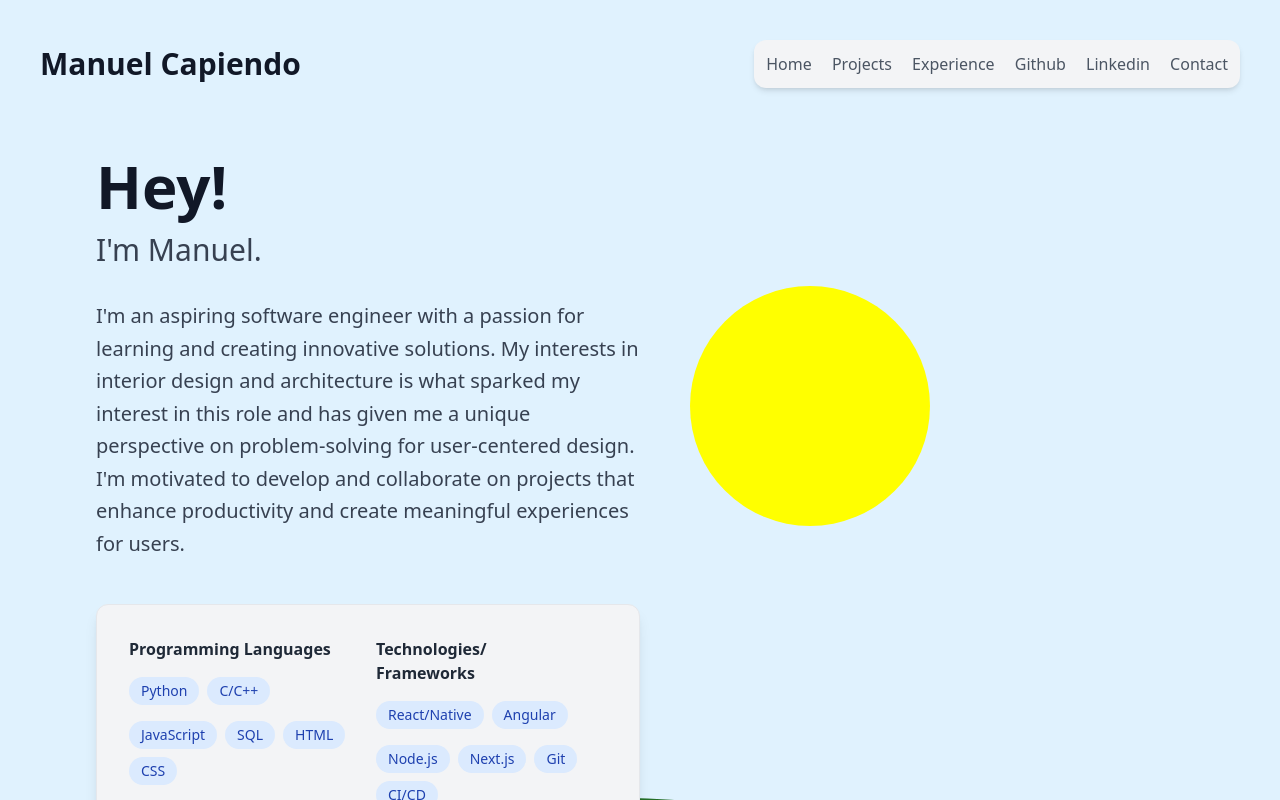
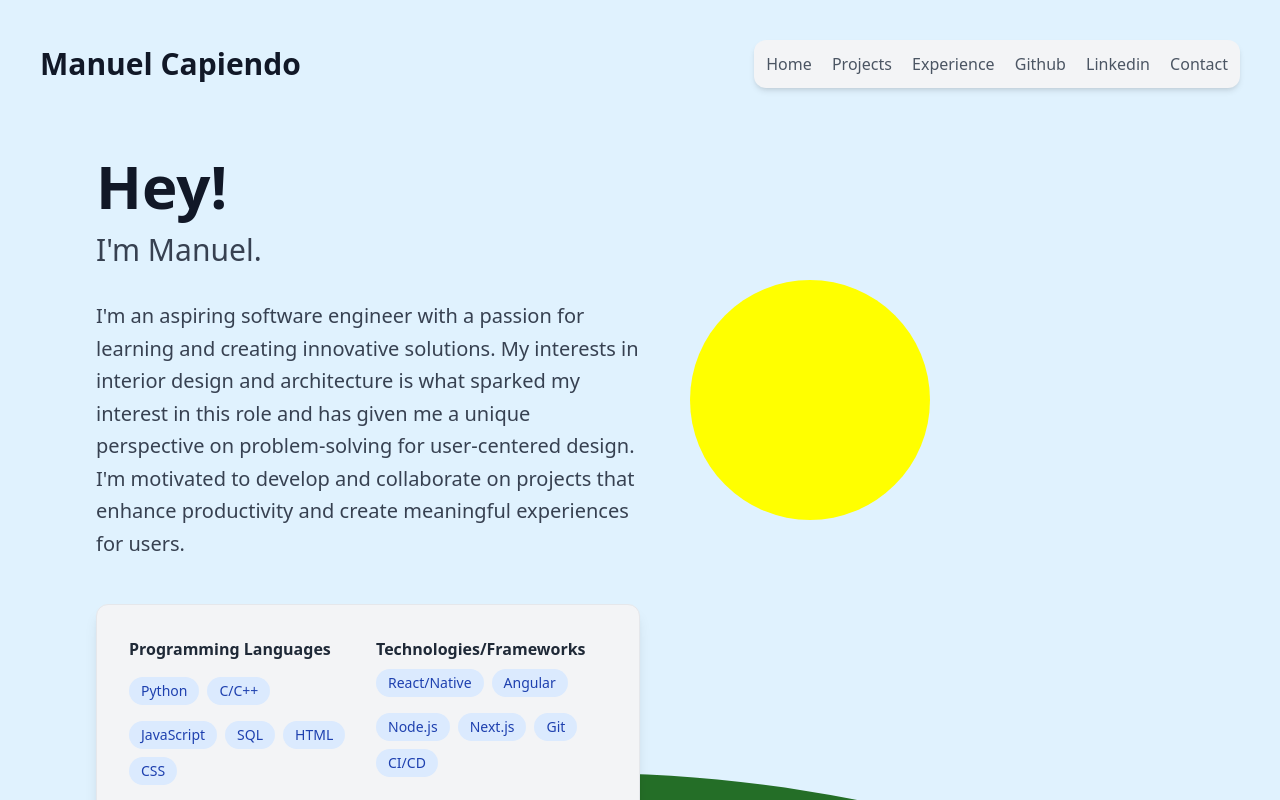
Before and after one commit to mgcapiendo/ProfessionalSite, a Next.js app: page / in a window 1280 px wide. Shown: the top 800 px of the page. Built offline with nearby package versions, Linux system fonts and the light colour scheme.

Commit message:
formatting on home page

```diff
--- a/src/app/experience/page.jsx
+++ b/src/app/experience/page.jsx
@@ -96,7 +96,7 @@ const experience = () => {
 
            <div className="grid grid-cols-1 lg:grid-cols-12 gap-4 sm:gap-6 w-full">
                <div className="lg:col-span-4 custom-bg px-4 sm:px-6 md:px-12 lg:px-16 py-8 sm:py-12 rounded-2xl flex flex-col h-auto bg-gray-100 shadow-lg bg-black/20 border border-white/10">
-                   <h2 className="text-xl sm:text-2xl font-bold mb-4">Naval Reserve Officier Training Corps: Midshipman | Summer 2021 - May 2023</h2>
+                   <h2 className="text-xl sm:text-2xl font-bold mb-4">Naval Reserve Officer Training Corps: Midshipman | Summer 2021 - May 2023</h2>
                    <div className="space-y-4">
                        <p className="text-black-300"> Cultivated advanced leadership skills through comprehensive military training, successfully completing rigorous physical and
                        academic performance assessments. </p>
--- a/src/app/page.js
+++ b/src/app/page.js
@@ -295,8 +295,7 @@ export default function Home() {
                     </div>
 
                     <div>
-                      <h3 className="font-semibold text-gray-800">Technologies/</h3>
-                      <h3 className="font-semibold mb-2 text-gray-800">Frameworks</h3>
+                      <h3 className="font-semibold text-gray-800">Technologies/Frameworks</h3>
                         <ul className='space-y-2'> {/*space-y-2 adds spacing for the y-axis between the children of this tag with a space of 8px (1-20)*/}
                         {/*First we create an array of everything we want to include in our skills, .map() is a method to transform each item in the array and in this case according to a <li> tag, (skill,index) is a callback function that .map() calls for each item in our array and it takes skill (which is the current element) then index (which is what item it is currently on) and the arrow is just a quicker way to write a function and the function in this case returns the jsx which is the className we want to render for each skill*/}
                         {/*map() is a dynamic way of getting everything in the list rendered a specific way then doing it one by one */}
```
